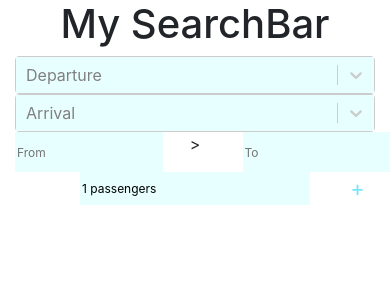
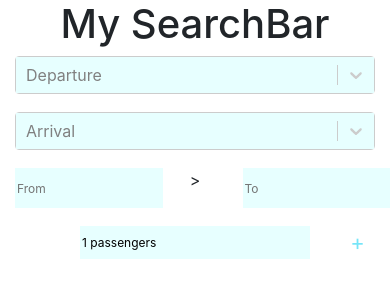
Before and after one commit to jmisiti42/searchBar, a React (Create React App) app: page / in a window 390 px wide. Shown: the top 300 px of the page. Built offline with nearby package versions, Linux system fonts and the light colour scheme; no server answers.

Commit message:
Correcting class error

```diff
--- a/src/App.js
+++ b/src/App.js
@@ -9,10 +9,10 @@ class App extends React.Component {
       <div className="container-fluid">
         <h1 className="text-center">My SearchBar</h1>
         <div className="row">
-          <div className="col-md-2 marge"><SearchBarApi label="Departure"/></div>
-          <div className="col-md-2 marge"><SearchBarApi label="Arrival"/></div>
-          <div className="col-md-5 marge"><DatePicker /></div>
-          <div className="col-md-3 marge"><NumberPicker /></div>
+          <div className="col-md-2 margin"><SearchBarApi label="Departure"/></div>
+          <div className="col-md-2 margin"><SearchBarApi label="Arrival"/></div>
+          <div className="col-md-5 margin"><DatePicker /></div>
+          <div className="col-md-3 margin"><NumberPicker /></div>
         </div>
       </div>
     );
```
